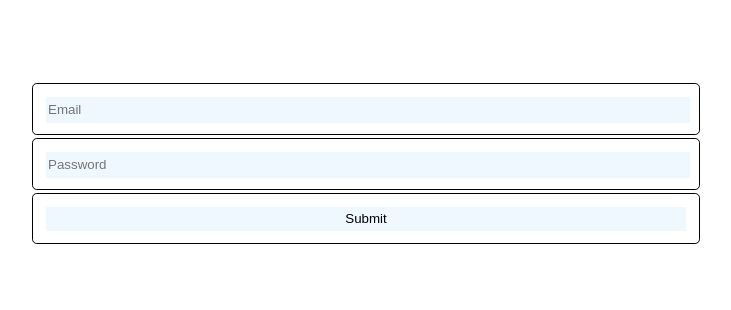
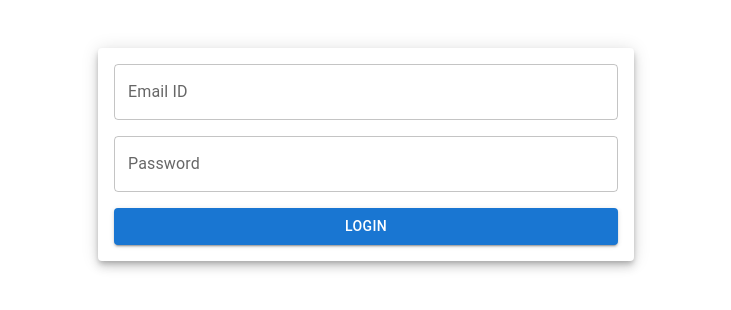
Before and after one commit to MCoder86A/Mymate, a React (Create React App) app in the folder client/: page /login in a window 1280 px wide. Shown: the top 310 px of the page, without its empty margins (274-1005 px from the left). Built offline with nearby package versions, Linux system fonts and the light colour scheme.

Commit message:
[UPDATE]: Converted UI using MUI component

```diff
--- a/client/package.json
+++ b/client/package.json
@@ -12,6 +12,7 @@
     "@testing-library/user-event": "^13.5.0",
     "react": "^18.2.0",
     "react-dom": "^18.2.0",
+    "react-hot-toast": "^2.4.0",
     "react-router": "^6.4.3",
     "react-scripts": "5.0.1",
     "web-vitals": "^2.1.4"
--- a/client/src/App.js
+++ b/client/src/App.js
@@ -2,11 +2,13 @@ import './App.css';
 import {BrowserRouter, Routes, Route} from 'react-router-dom'
 import Home from './pages/home';
 import Group from './pages/group';
+import { Toaster } from 'react-hot-toast';
 
 function App() {
   return (
     <>
       <BrowserRouter>
+        <Toaster />
         <Routes>
           <Route path="/*" element={<Home />}/>
           <Route path='/explore' element={<Group />} />
--- a/client/src/component/group/notification/notification.jsx
+++ b/client/src/component/group/notification/notification.jsx
@@ -1,6 +1,5 @@
 import { useEffect } from "react"
 import { useState } from "react"
-import { Outlet, Route, Routes } from "react-router"
 import JoinCard from "./joinCard"
 
 import { apiGroupRouter } from "../../../util/api/router"
--- a/client/src/component/login/login.css
+++ /dev/null
@@ -1,29 +0,0 @@
-#loginForm{
-    margin-top: 5rem;
-    display: flex;
-    flex-direction: column;
-    align-items: center;
-}
-#loginForm input{
-    width: 100%;
-    height: 100%;
-    background-color: aliceblue;
-}
-#loginForm input:focus{
-    outline: none;
-}
-#loginForm input:hover{
-    background-color: aliceblue;
-}
-
-#loginForm .input{
-    border: 1px solid;
-    border-radius: .3rem;
-    width: 50%;
-    height: 1.5rem;
-    margin-top: .2rem;
-    padding: .8rem;
-}
-#loginForm :nth-child(3),#loginForm :nth-child(3) input{
-    cursor: pointer;
-}
--- a/client/src/component/login/login.jsx
+++ b/client/src/component/login/login.jsx
@@ -1,6 +1,16 @@
 import { useState } from 'react';
 import { apiAuthRouter } from '../../util/api/router';
-import './login.css'
+import {
+    Box,
+    Container,
+    Paper,
+    FormControl,
+    InputLabel,
+    OutlinedInput,
+    Button
+} from '@mui/material'
+
+import toast from 'react-hot-toast'
 
 
 
@@ -16,25 +26,64 @@ const Login = ()=>{
         if(!x_access_token){
             console.log(jsonData)
         }
+
         localStorage.setItem('x-access-token', x_access_token)
 
+        return jsonData
     }
 
     return(
         <>
-            <div id="loginForm">
-                <div className="input">
-                    <input type={"email"} placeholder="Email"
-                    onChange={(ev)=>{setUsername(ev.target.value)}} />
-                </div>
-                <div className="input">
-                    <input type={"password"} placeholder="Password"
-                    onChange={(ev)=>{setPassword(ev.target.value)}} />
-                </div>
-                <div className="input">
-                    <input type={"submit"} onClick={login} />
-                </div>
-            </div>
+            <Container maxWidth='sm' >
+                <Box sx={{p:1}}>
+                    <Paper elevation={6} sx={{p:2, mt:5}}>
+                        <Box sx={{pb:2}} >
+                            <FormControl fullWidth
+                                    variant="outlined" >
+                                <InputLabel >
+                                    Email ID
+                                </InputLabel>
+                                <OutlinedInput
+                                    type='text'
+                                    label="Email ID"
+                                    onChange={(ev)=>{setUsername(ev.target.value)}}
+                                />
+                            </FormControl>
+                        </Box>
+                        <Box sx={{pb:2}} >
+                            <FormControl fullWidth
+                                    variant="outlined" >
+                                <InputLabel >
+                                    Password
+                                </InputLabel>
+                                <OutlinedInput
+                                    type='password'
+                                    label="Password"
+                                    onChange={(ev)=>{setPassword(ev.target.value)}}
+                                />
+                            </FormControl>
+                        </Box>
+                        <Box>
+                            <Button fullWidth
+                                   variant='contained'
+                                   onClick={()=>{
+                                    toast.promise(new Promise(async(res,rej)=>{
+                                        const result = await login()
+                                        result.status==='200'?
+                                        res():rej()
+                                    }),
+                                    {
+                                        loading: 'loading',
+                                        success: `Successfully login`,
+                                        error: `Unable to login`
+                                    })
+                                   }} >
+                                Login
+                            </Button>
+                        </Box>
+                    </Paper>
+                </Box>
+            </Container>
         </>
     )
 
--- a/client/src/pages/group.jsx
+++ b/client/src/pages/group.jsx
@@ -67,7 +67,7 @@ const Group=()=>{
                         <Link to={'/group/mygroup'}>
                             <div className='item' id="myGroup">My group</div>
                         </Link>
-                        <Link to={'/group/notification/request'}>
+                        <Link to={'/group/notification'}>
                             <div className='item' id="myGroup">Notification</div>
                         </Link>
                     </div>
```
Also changed, not shown: 1 other file (tests, documents, lock files or other folders).
